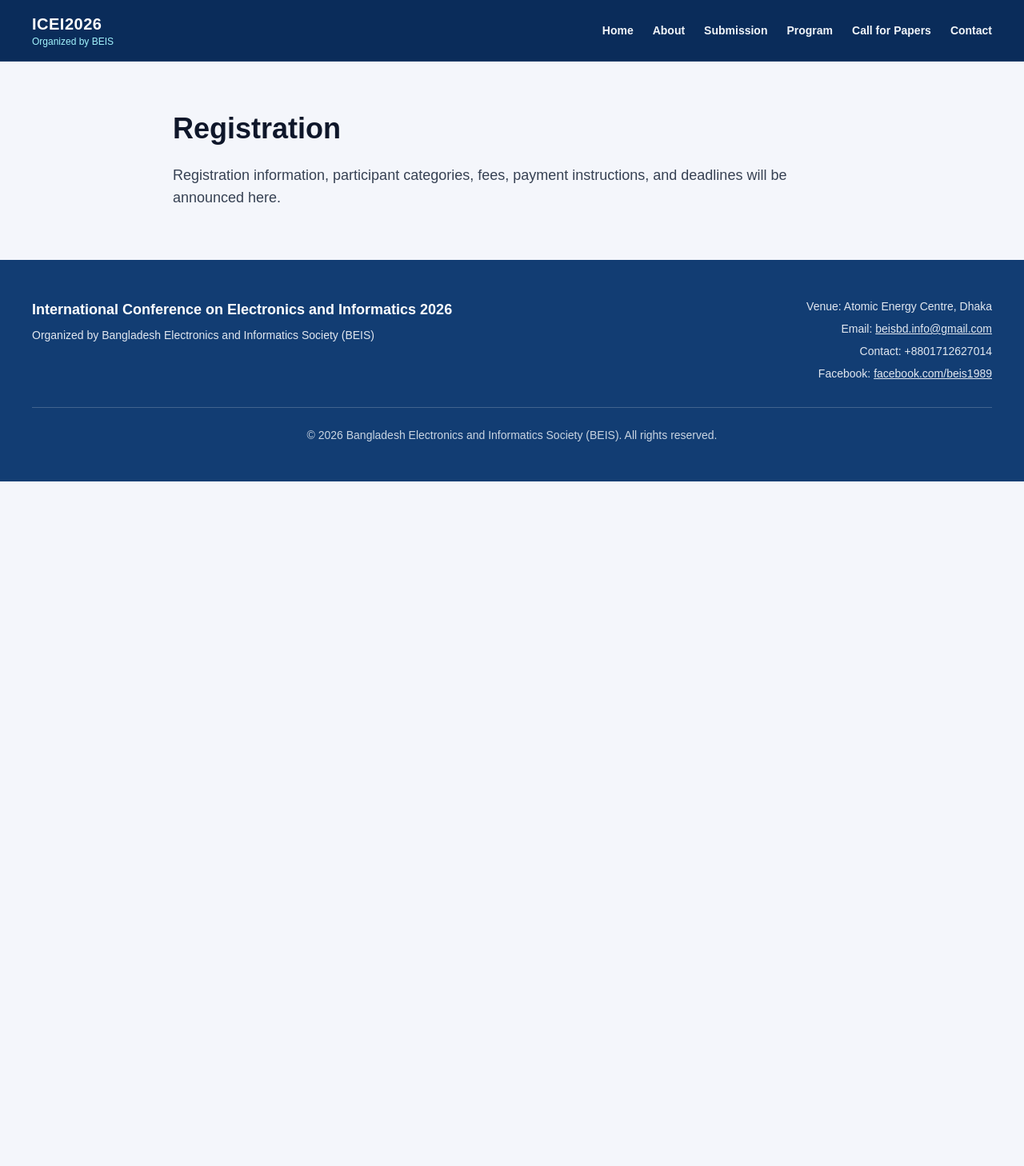
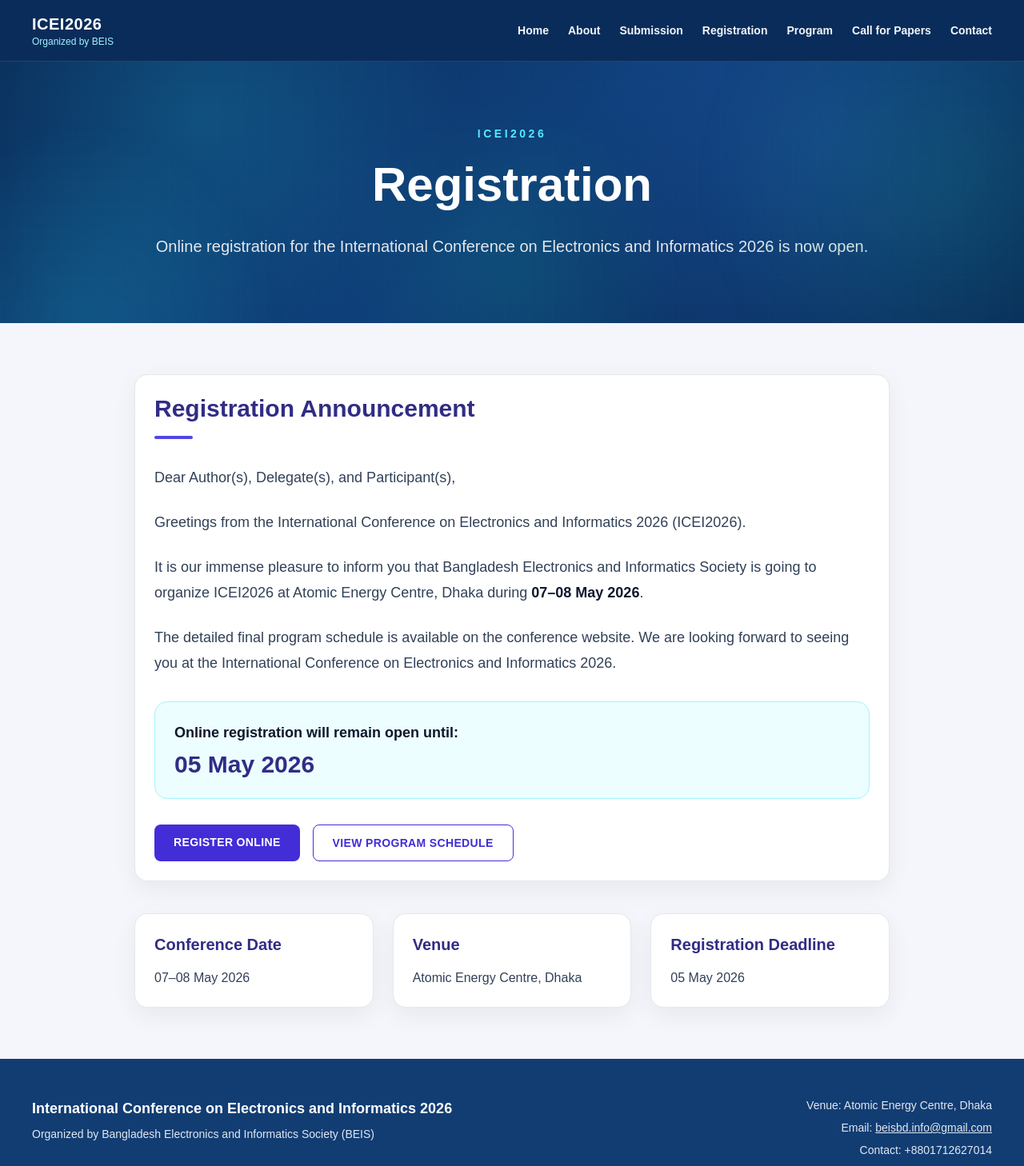
Before and after one commit to mazid07066/icei-beis-1989, a Next.js app: page /registration in a window 1280 px wide. Shown: the top 1458 px of the page at 80% size. Before the commit the page ends 800 px from the top, so only its background shows below. Built offline with nearby package versions, Linux system fonts and the light colour scheme.

Commit message:
Updated registration page with online registration link

```diff
--- a/app/registration/page.tsx
+++ b/app/registration/page.tsx
@@ -1,12 +1,113 @@
 export default function RegistrationPage() {
   return (
-    <main className="mx-auto max-w-4xl px-6 py-16">
-      <h1 className="text-4xl font-bold">Registration</h1>
+    <main className="bg-[#f4f6fb]">
+      <section className="hero-pattern relative overflow-hidden py-20 text-white">
+        <div className="absolute inset-0 bg-[linear-gradient(rgba(255,255,255,0.05)_1px,transparent_1px),linear-gradient(90deg,rgba(255,255,255,0.05)_1px,transparent_1px)] bg-[size:30px_30px] opacity-20" />
 
-      <p className="mt-6 text-lg text-gray-700">
-        Registration information, participant categories, fees, payment
-        instructions, and deadlines will be announced here.
-      </p>
+        <div className="relative mx-auto max-w-7xl px-6 text-center md:px-10">
+          <p className="text-sm font-semibold uppercase tracking-[0.25em] text-cyan-300">
+            ICEI2026
+          </p>
+
+          <h1 className="mt-4 text-4xl font-extrabold leading-tight text-white md:text-6xl">
+            Registration
+          </h1>
+
+          <p className="mx-auto mt-6 max-w-4xl text-lg leading-8 text-gray-200 md:text-xl">
+            Online registration for the International Conference on Electronics
+            and Informatics 2026 is now open.
+          </p>
+        </div>
+      </section>
+
+      <section className="py-16">
+        <div className="mx-auto max-w-5xl px-6 md:px-10">
+          <div className="soft-card p-8 md:p-10">
+            <h2 className="text-3xl font-bold text-indigo-900">
+              Registration Announcement
+            </h2>
+            <div className="section-title-line mt-4" />
+
+            <div className="mt-8 space-y-6 text-lg leading-8 text-slate-700">
+              <p>
+                Dear Author(s), Delegate(s), and Participant(s),
+              </p>
+
+              <p>
+                Greetings from the International Conference on Electronics and
+                Informatics 2026 (ICEI2026).
+              </p>
+
+              <p>
+                It is our immense pleasure to inform you that Bangladesh
+                Electronics and Informatics Society is going to organize
+                ICEI2026 at Atomic Energy Centre, Dhaka during{" "}
+                <span className="font-semibold text-slate-900">
+                  07–08 May 2026
+                </span>.
+              </p>
+
+              <p>
+                The detailed final program schedule is available on the
+                conference website. We are looking forward to seeing you at the
+                International Conference on Electronics and Informatics 2026.
+              </p>
+            </div>
+
+            <div className="mt-8 rounded-2xl border border-cyan-200 bg-cyan-50 p-6">
+              <p className="text-lg font-semibold text-slate-900">
+                Online registration will remain open until:
+              </p>
+              <p className="mt-2 text-3xl font-extrabold text-indigo-900">
+                05 May 2026
+              </p>
+            </div>
+
+            <div className="mt-8 flex flex-wrap gap-4">
+              <a
+                href="https://forms.gle/73SXsefhor5X1Xv58"
+                target="_blank"
+                rel="noopener noreferrer"
+                className="rounded-lg bg-indigo-700 px-6 py-3 text-sm font-bold uppercase tracking-wide text-white transition hover:bg-indigo-800"
+              >
+                Register Online
+              </a>
+
+              <a
+                href="/program"
+                className="rounded-lg border border-indigo-700 px-6 py-3 text-sm font-bold uppercase tracking-wide text-indigo-700 transition hover:bg-indigo-50"
+              >
+                View Program Schedule
+              </a>
+            </div>
+          </div>
+
+          <div className="mt-10 grid gap-6 md:grid-cols-3">
+            <div className="soft-card p-6">
+              <h3 className="text-xl font-bold text-indigo-900">
+                Conference Date
+              </h3>
+              <p className="mt-4 text-slate-700">07–08 May 2026</p>
+            </div>
+
+            <div className="soft-card p-6">
+              <h3 className="text-xl font-bold text-indigo-900">
+                Venue
+              </h3>
+              <p className="mt-4 text-slate-700">
+                Atomic Energy Centre, Dhaka
+              </p>
+            </div>
+
+            <div className="soft-card p-6">
+              <h3 className="text-xl font-bold text-indigo-900">
+                Registration Deadline
+              </h3>
+              <p className="mt-4 text-slate-700">05 May 2026</p>
+            </div>
+          </div>
+        </div>
+      </section>
     </main>
   );
 }
--- a/components/Navbar.tsx
+++ b/components/Navbar.tsx
@@ -7,6 +7,7 @@ const links = [
   { href: "/", label: "Home" },
   { href: "/about", label: "About" },
   { href: "/submission", label: "Submission" },
+  { href: "/registration", label: "Registration" },
   { href: "/program", label: "Program" },
   { href: "/call-for-papers", label: "Call for Papers" },
   { href: "/contact", label: "Contact" },
```
